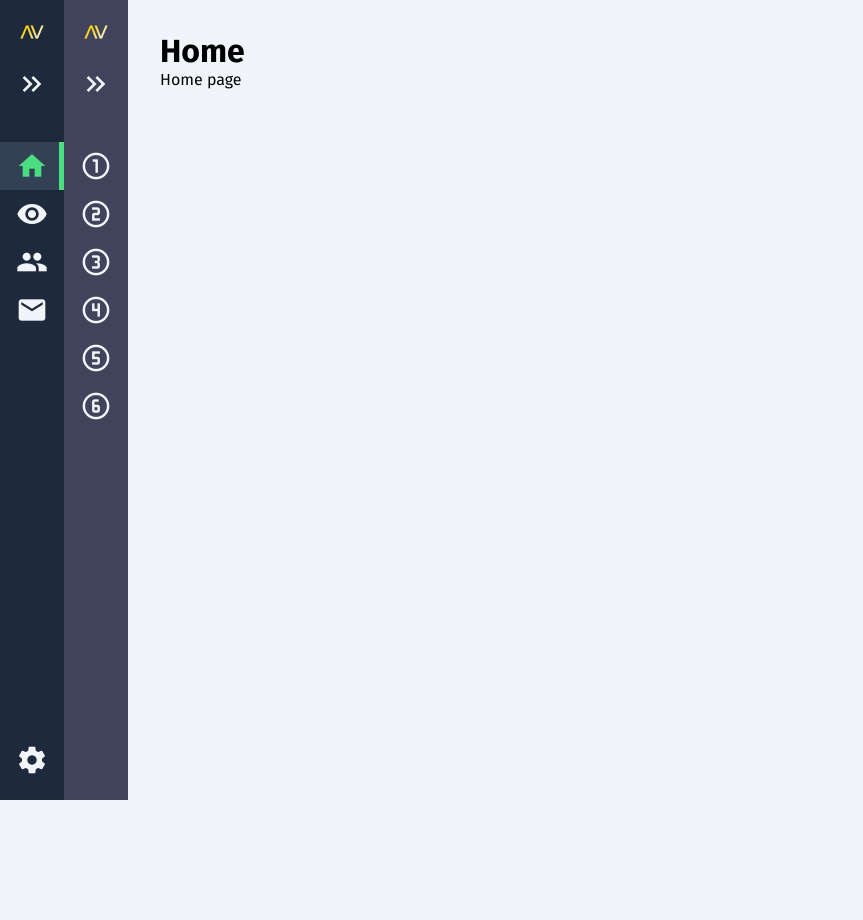
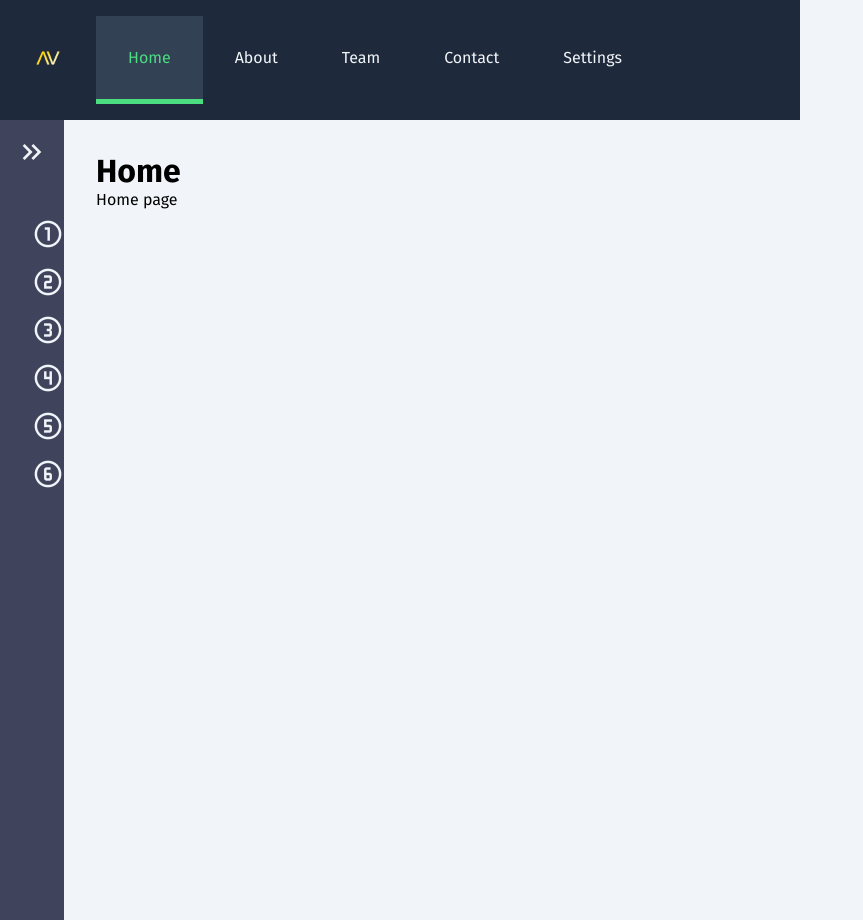
Before and after one commit to Hyperversal-Blocks/bml-loop-fe, a Vue app: page / in a window 1280 px wide. Shown: the whole page, without its empty margins (0-863 px from the left). Before the commit the page ends 800 px from the top, so only its background shows below. Built offline with nearby package versions, Linux system fonts and the light colour scheme.

Commit message:
feat: created header

```diff
--- a/src/App.vue
+++ b/src/App.vue
@@ -7,9 +7,14 @@ import Navbar from "@/components/Navbar.vue";
 
 <template>
   <div class="app">
-    <Navbar/>
-    <Sidebar/>
-    <router-view/>
+    <div class="header">
+      <Navbar/>
+    </div>
+    <div class="body">
+      <Sidebar/>
+      <router-view/>
+    </div>
+    <div class="footer"></div>
   </div>
 </template>
 
@@ -46,7 +51,16 @@ button {
 }
 
 .app {
+
   display: flex;
+  flex-direction: column;
+
+  .body {
+    display: flex;
+  }
+
+  .header {
+  }
 
   main {
     flex: 1 1 0;
--- a/src/components/Navbar.vue
+++ b/src/components/Navbar.vue
@@ -1,177 +1,88 @@
 <script setup>
-import {ref} from "vue";
 
-const is_expanded = ref(localStorage.getItem("is_expanded") === "true")
-const ToggleMenu = () => {
-  is_expanded.value = !is_expanded.value
-
-  localStorage.setItem("is_expanded", is_expanded.value)
-}
 </script>
 
 <template>
-  <aside :class="`${is_expanded && 'is-expanded'}`">
+  <header class="header">
     <div class="logo">
       <img src="../assets/AV-Logo.png" alt="logo">
     </div>
 
-    <div class="menu-toggle-wrap">
-      <button class="menu-toggle" @click="ToggleMenu">
-        <span class="material-icons">
-          keyboard_double_arrow_right
-        </span>
-      </button>
-    </div>
-
-    <h3>Menu</h3>
     <div class="menu">
       <router-link class="button" to="/">
-        <span class="material-icons">home</span>
         <span class="text">Home</span>
       </router-link>
       <router-link class="button" to="/about">
-        <span class="material-icons">visibility</span>
         <span class="text">About</span>
       </router-link>
       <router-link class="button" to="/team">
-        <span class="material-icons">group</span>
         <span class="text">Team</span>
       </router-link>
       <router-link class="button" to="/contact">
-        <span class="material-icons">email</span>
         <span class="text">Contact</span>
       </router-link>
-    </div>
-
-    <div class="flex"></div>
-    <div class="menu">
       <router-link class="button" to="/settings">
-        <span class="material-icons">settings</span>
         <span class="text">Settings</span>
       </router-link>
     </div>
-  </aside>
+  </header>
 </template>
 
 <style lang="scss" scoped>
-aside {
+header {
   display: flex;
-  flex-direction: column;
-  width: calc(2rem + 32px);
+  flex-direction: row;
+  width: 100vh;
   overflow: hidden;
-  min-height: 100vh;
+  min-height: calc(2rem + 32px);
   padding: 1rem;
-
   background-color: var(--dark);
   color: var(--light);
 
   transition: 0.2s ease-out;
 
   .logo {
-    margin-bottom: 1rem;
-
+    padding: 1rem;
+    align-self: center;
     img {
-      width: 2rem;
+      height: 2rem;
     }
   }
 
-  .menu-toggle-wrap {
-    display: flex;
-    justify-content: flex-end;
-    margin-bottom: 1rem;
-
-    position: relative;
-    top: 0;
-    transition: 0.2s ease-out;
-
-    .menu-toggle {
-      transition: 0.2s ease-out;
-
-      .material-icons {
-        font-size: 2rem;
-        color: var(--light);
-        transition: 0.2s ease-out;
-      }
-
-      &:hover {
-        .material-icons {
-          color: var(--primary);
-          transform: translateX(0.5rem);
-        }
-      }
-    }
-  }
-
-  h3, .button .text {
-    opacity: 0;
+  .button .text {
+    opacity: 1;
     transition: 0.3s ease-out;
   }
 
-  h3 {
-    color: var(--grey);
-    font-size: 0.75rem;
-    margin-bottom: 0.5rem;
-    text-transform: uppercase;
-  }
+  .menu {
+    margin-left: 1rem;
 
-  .menu {
-    margin: 0 -1rem;
     .button {
-      display: flex;
+      display: inline-flex;
+      flex-direction: row;
+      text-decoration: none;
+      padding: 1rem 1rem;
+      transition: 0.2s ease-out;
       align-items: center;
-      text-decoration: none;
-
-      padding: 0.5rem 1rem;
-      transition: 0.2s ease-out;
-
-      .material-icons {
-        font-size: 2rem;
-        color: var(--light);
-        transition: 0.2s ease-out;
-      }
 
       .text {
         color: var(--light);
         transition: 0.2s ease-out;
+        padding: 1rem;
+        align-self: center;
       }
 
       &:hover, &.router-link-exact-active {
         background-color: var(--dark-alt);
-
         .material-icons, .text {
           color: var(--primary);
         }
       }
 
       &.router-link-exact-active {
-        border-right: 5px solid var(--primary);
+        border-bottom: 5px solid var(--primary);
       }
     }
-  }
-
-  &.is-expanded {
-    width: var(--navbar-width);
-
-    .menu-toggle-wrap {
-      top: -3rem;
-      .menu-toggle {
-        transform: rotate(-180deg);
-      }
-    }
-
-    h3, .button .text {
-      opacity: 1;
-    }
-
-    .button {
-      .material-icons {
-        margin-right: 1rem;
-      }
-    }
-  }
-
-  .flex {
-   flex: 1 1 0;
   }
 
   @media (max-width: 768px) {
--- a/src/components/Sidebar.vue
+++ b/src/components/Sidebar.vue
@@ -11,9 +11,6 @@ const ToggleMenu = () => {
 
 <template>
   <aside :class="`${is_expanded && 'is-expanded'}`">
-    <div class="logo">
-      <img src="../assets/AV-Logo.png" alt="logo">
-    </div>
 
     <div class="menu-toggle-wrap">
       <button class="menu-toggle" @click="ToggleMenu">
@@ -67,14 +64,6 @@ aside {
 
   transition: 0.2s ease-out;
 
-  .logo {
-    margin-bottom: 1rem;
-
-    img {
-      width: 2rem;
-    }
-  }
-
   .menu-toggle-wrap {
     display: flex;
     justify-content: flex-end;
@@ -115,7 +104,7 @@ aside {
   }
 
   .menu {
-    margin: 0 -1rem;
+    margin: 1 -1rem;
 
     .button {
       display: flex;
```
